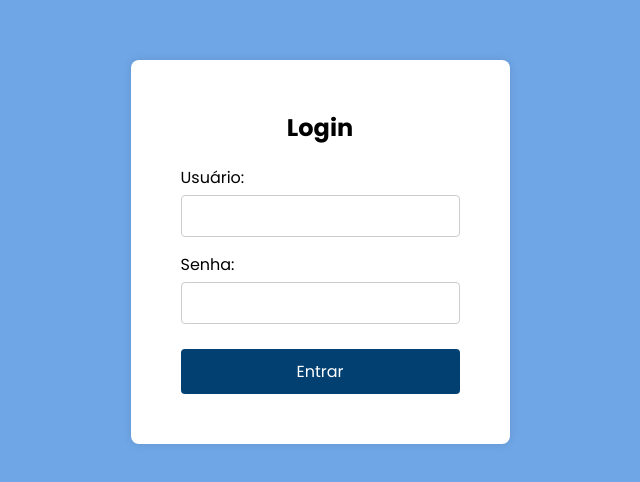
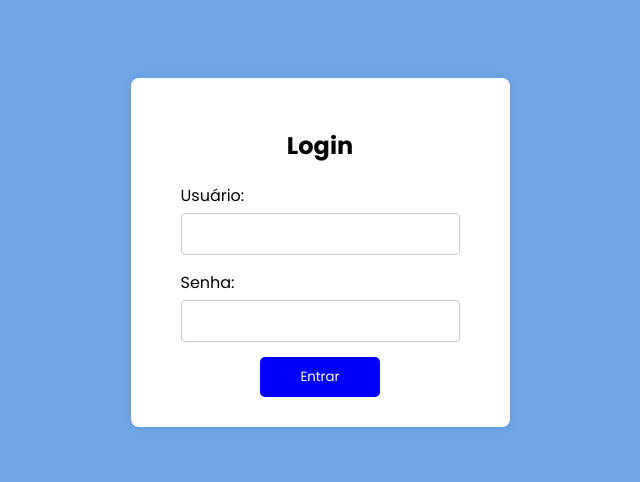
Before and after one commit to bernardodevrocha/hemocentro, a website: page html/login.html in a window 1280 px wide. Shown: the part 148-630 px from the top of the page, without its empty margins (320-960 px from the left). Drawn offline with Linux system fonts and the light colour scheme.

Commit message:
first commit

```diff
--- a/html/login.html
+++ b/html/login.html
@@ -26,7 +26,7 @@
                 </div>
             </div>
 
-            <button type="submit">Entrar</button>
+            <a href="/html/estoque.html"><button type="submit">Entrar</button></a>
         </form>
     </div>
 </body>
--- a/style/login.css
+++ b/style/login.css
@@ -53,18 +53,25 @@ input {
     border-radius: 4px;
 }
 
+a{
+    display: flex;
+    justify-content: center;
+    align-items: center;
+    text-decoration: none;
+}
+
 button {
-    margin-top: 10px;
-    padding: 10px;
+    padding: 10px 40px;
+    background-color: blue;
+    color: #fff;
     border: none;
-    border-radius: 4px;
-    background-color: #024072;
-    color: #fff;
+    border-radius: 5px;
     cursor: pointer;
-    font-size: 16px;
+    margin-bottom: -20px;
 }
 
 button:hover {
     transition: .5s ease-in-out;
     background-color: #6FA6E6;
+    color: #fff;
 }
--- a/style/style.css
+++ b/style/style.css
@@ -54,7 +54,7 @@ select, input {
     border-radius: 4px;
 }
 
-button {
+button, a{
     padding: 10px;
     background-color: #007bff;
     color: white;
@@ -64,7 +64,7 @@ button {
     margin-bottom: 10px;
 }
 
-button:hover {
+button:hover, a:hover {
     background-color: #0056b3;
 }
 
```
Also changed, not shown: html/cadastro.html (+1 -1 lines), 1 other file.
